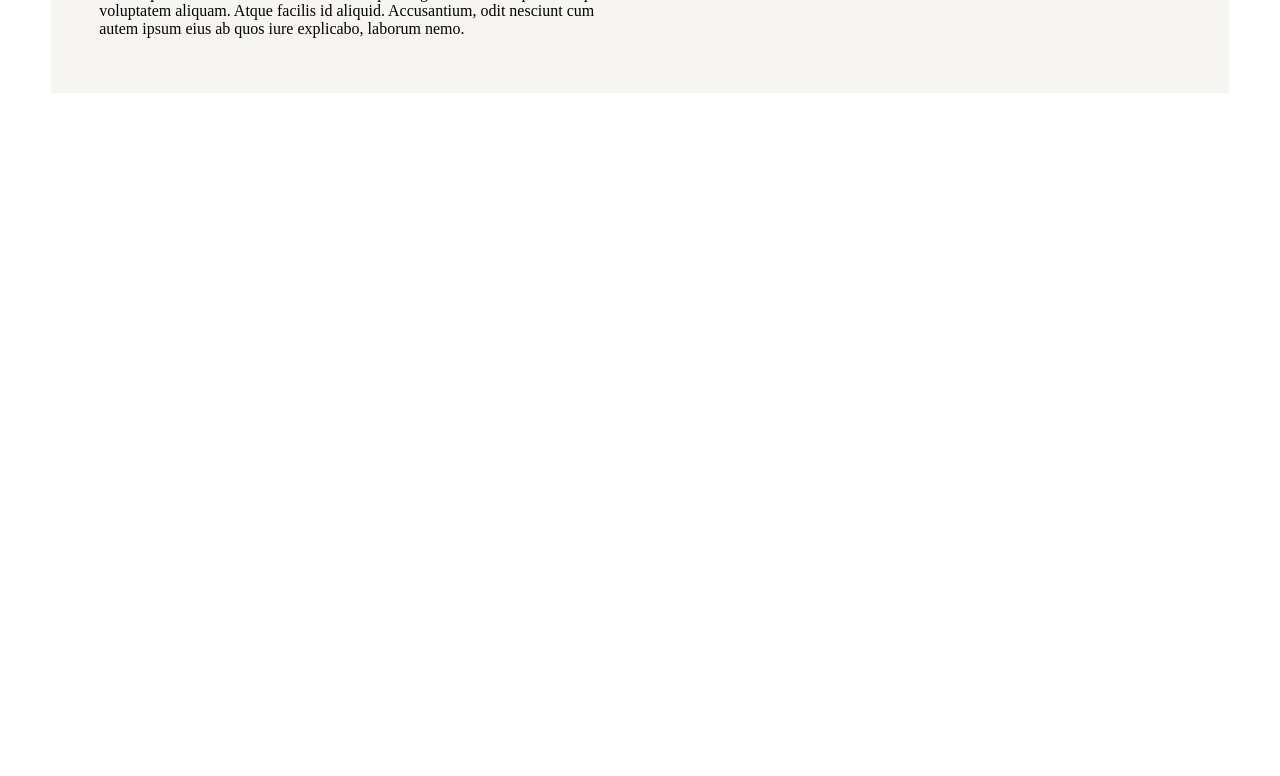
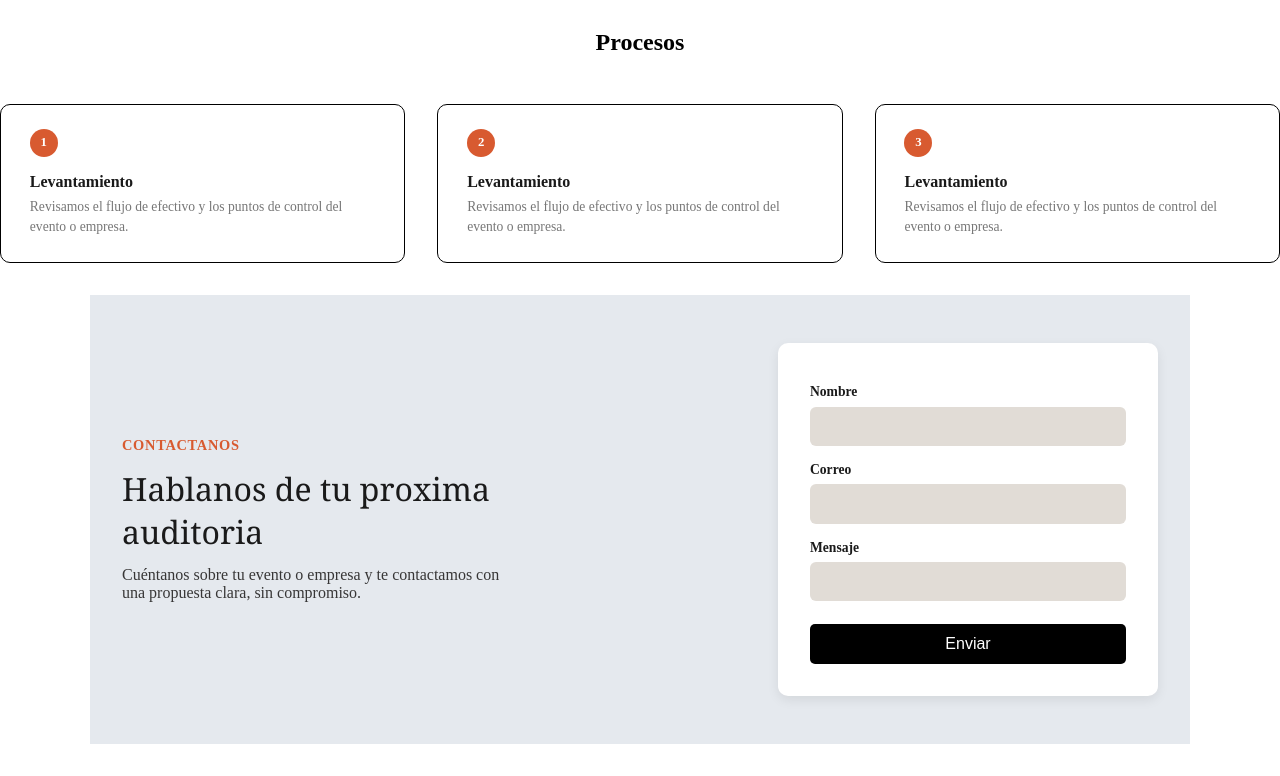
Before and after one commit to yourautonomy/AYB, a plain HTML site: page index.html in a window 1280 px wide. Shown: the part 582-1358 px from the top of the page. Before the commit the page ends 800 px from the top, so only its background shows below. Drawn offline with Linux system fonts and the light colour scheme; grey boxes are pictures that could not be loaded.

Commit message:
se creo la seccion de contactanos y se cambiaron algunos bugs

```diff
--- a/index.html
+++ b/index.html
@@ -69,7 +69,9 @@
             <div class="nosotros-text">
                 <h1 class="eyebrow">AYB</h1>
                 <h2>¿Quienes somos?</h2>
-            <p>Lorem ipsum dolor sit amet consectetur adipisicing elit. Doloremque dicta quos voluptatem aliquam. Atque facilis id aliquid. Accusantium, odit nesciunt cum autem ipsum eius ab quos iure explicabo, laborum nemo.</p>
+                <p>Lorem ipsum dolor sit amet consectetur adipisicing elit. Doloremque dicta quos voluptatem aliquam.
+                    Atque facilis id aliquid. Accusantium, odit nesciunt cum autem ipsum eius ab quos iure explicabo,
+                    laborum nemo.</p>
             </div>
             <div class="nosotros-img">
                 <video id="promo" autoplay muted loop playsinline>
@@ -79,6 +81,53 @@
         </div>
     </section>
 
+    <section class="trabajamos">
+        <div class="container">
+            <h1>Procesos</h1>
+            <div class="procesos">
+                <div class="proc-item">
+                    <div class="proc-num">1</div>
+                    <p class="proc-titulo">Levantamiento</p>
+                    <p class="proc-desc">Revisamos el flujo de efectivo y los puntos de control del evento o empresa.
+                    </p>
+                </div>
+                <div class="proc-item">
+                    <div class="proc-num">2</div>
+                    <p class="proc-titulo">Levantamiento</p>
+                    <p class="proc-desc">Revisamos el flujo de efectivo y los puntos de control del evento o empresa.
+                    </p>
+                </div>
+                <div class="proc-item">
+                    <div class="proc-num">3</div>
+                    <p class="proc-titulo">Levantamiento</p>
+                    <p class="proc-desc">Revisamos el flujo de efectivo y los puntos de control del evento o empresa.
+                    </p>
+                </div>
+            </div>
+        </div>
+    </section>
+
+    <section class="contactanos">
+        <div class="container">
+            <div class="contactanos-text">
+                <h2>Contactanos</h2>
+                <h1>Hablanos de tu proxima auditoria</h1>
+                <p>Cuéntanos sobre tu evento o empresa y te contactamos con una propuesta clara, sin compromiso.</p>
+            </div>
+            <div class="contactanos-form">
+                <form action="#" method="post">
+                    <label for="">Nombre</label>
+                    <input type="text">
+                    <label for="">Correo</label>
+                    <input type="email">
+                    <label for="">Mensaje</label>
+                    <input type="text">
+                    <button>Enviar</button>
+                </form>
+            </div>
+        </div>
+    </section>
+
     <script src="/static/js/index.js"></script>
 </body>
 
--- a/static/css/index.css
+++ b/static/css/index.css
@@ -2,7 +2,7 @@
 :root{
     --font-nav-:system-ui, sans-serif;
     --naranja-iconos-:#D85A30;
-    --hueso-:#F7F5F2;
+    --hueso-:#e1dcd6;
 }
 *{
     margin: 0;
@@ -186,7 +186,7 @@ nav{
 }
 
 .cube{
-    background-color: #F7F5F2;
+    background-color: var(--hueso-);
     max-width: 18vw;
     height: 8vh;
     display: flex;
@@ -248,9 +248,9 @@ nav{
     background-color: var(--hueso-);
     justify-content: center;
     align-items: center;
-    padding: 3rem;
     gap: 2rem;
     height: auto;
+    border-radius: 10px;
 }
 
 .nosotros-text{
@@ -259,6 +259,8 @@ nav{
 
 .nosotros-img{
     flex: 1;
+    width: 100%;
+    height: 100%;
 }
 
 #promo{
@@ -281,3 +283,175 @@ nav{
     font-weight: 500;
     margin-bottom: 1rem;
 }
+
+/*Trabajamos*/
+
+.trabajamos .container{
+    max-width: 100%;
+    display: flex;
+    flex-direction: column;
+    align-items: center;
+    padding: 2 5rem;
+    gap: 3rem;
+}
+
+.procesos{
+    display: flex;
+    flex-direction: row;
+    justify-content: center;
+    align-items: center;
+    gap: 2rem;
+}
+
+
+.proc-item{
+    background: white;
+    border-radius: 10px;
+    padding: 1.5rem 1.8rem;
+    border: 0.5px solid black;
+    max-width: 500px;
+}
+
+.proc-num{
+    width: 28px;
+    height: 28px;
+    border-radius: 50%;
+    background: var(--naranja-iconos-);
+    color: white;
+    display: flex;
+    align-items: center;
+    justify-content: center;
+    font-size: 0.8rem;
+    font-weight: 700;
+    margin-bottom: 1rem;
+}
+
+.proc-titulo{
+    font-size: 1rem;
+    font-weight: 600;
+    color: #1A1A1A;
+    margin-bottom: 0.4rem;
+}
+
+.proc-desc{
+    font-size: 0.85rem;
+    color: #777;
+    line-height: 1.5;
+}
+
+/*Form*/
+/*Form*/
+
+.contactanos .container{
+    display: flex;
+    flex-direction: row;
+    justify-content: space-between;
+    align-items: center;
+    max-width: 1100px;
+    margin: 2rem auto;
+    background-color: #E5E9EE;
+    padding: 3rem 2rem;
+    gap: 2rem;
+}
+
+.contactanos-text{
+    flex: none;
+    max-width: 450px;
+    display: flex;
+    flex-direction: column;
+    align-items: flex-start;
+    justify-content: center;
+    gap: 0.8rem;
+}
+
+.contactanos-text h2{
+    color: var(--naranja-iconos-);
+    font-size: 0.9rem;
+    text-transform: uppercase;
+    letter-spacing: 0.05em;
+    font-weight: 600;
+}
+
+.contactanos-text h1{
+    font-family: 'Georgia', serif;
+    font-size: 2rem;
+    font-weight: 500;
+    color: #1A1A1A;
+}
+
+.contactanos-text p{
+    font-size: 1rem;
+    color: rgb(55, 54, 54);
+    max-width: 400px;
+}
+
+.contactanos-form{
+    flex: none;
+    display: flex;
+    justify-content: center;
+    align-items: center;
+}
+
+.contactanos-form form{
+    display: flex;
+    flex-direction: column;
+    gap: 0.4rem;
+    background-color: white;
+    border: none;
+    border-radius: 10px;
+    width: 380px;
+    padding: 2rem;
+    text-align: left;
+    box-shadow: 0 4px 12px rgba(0,0,0,0.08);
+}
+
+.contactanos-form label{
+    font-size: 0.85rem;
+    font-weight: 600;
+    color: #1A1A1A;
+    margin-top: 0.6rem;
+}
+
+.contactanos-form input,
+.contactanos-form textarea{
+    background-color: var(--hueso-);
+    border: none;
+    border-radius: 6px;
+    padding: 0.6rem 0.9rem;
+    font-family: var(--font-nav-);
+    font-size: 0.95rem;
+}
+
+.contactanos-form button{
+    background-color: black;
+    color: white;
+    border: none;
+    border-radius: 5px;
+    padding: 0.7rem;
+    font-size: 1rem;
+    cursor: pointer;
+    margin-top: 1rem;
+    transition: background-color 0.2s ease;
+}
+
+.contactanos-form button:hover{
+    background-color: var(--naranja-iconos-);
+}
+
+/*Responsive contacto*/
+@media (max-width: 768px){
+    .contactanos .container{
+        flex-direction: column;
+        align-items: center;
+    }
+
+    .contactanos-text{
+        align-items: center;
+        text-align: center;
+        max-width: 100%;
+    }
+
+    .contactanos-text p{
+        max-width: 100%;
+    }
+}
```
Lines whose indentation alone changed are shown as unchanged.
